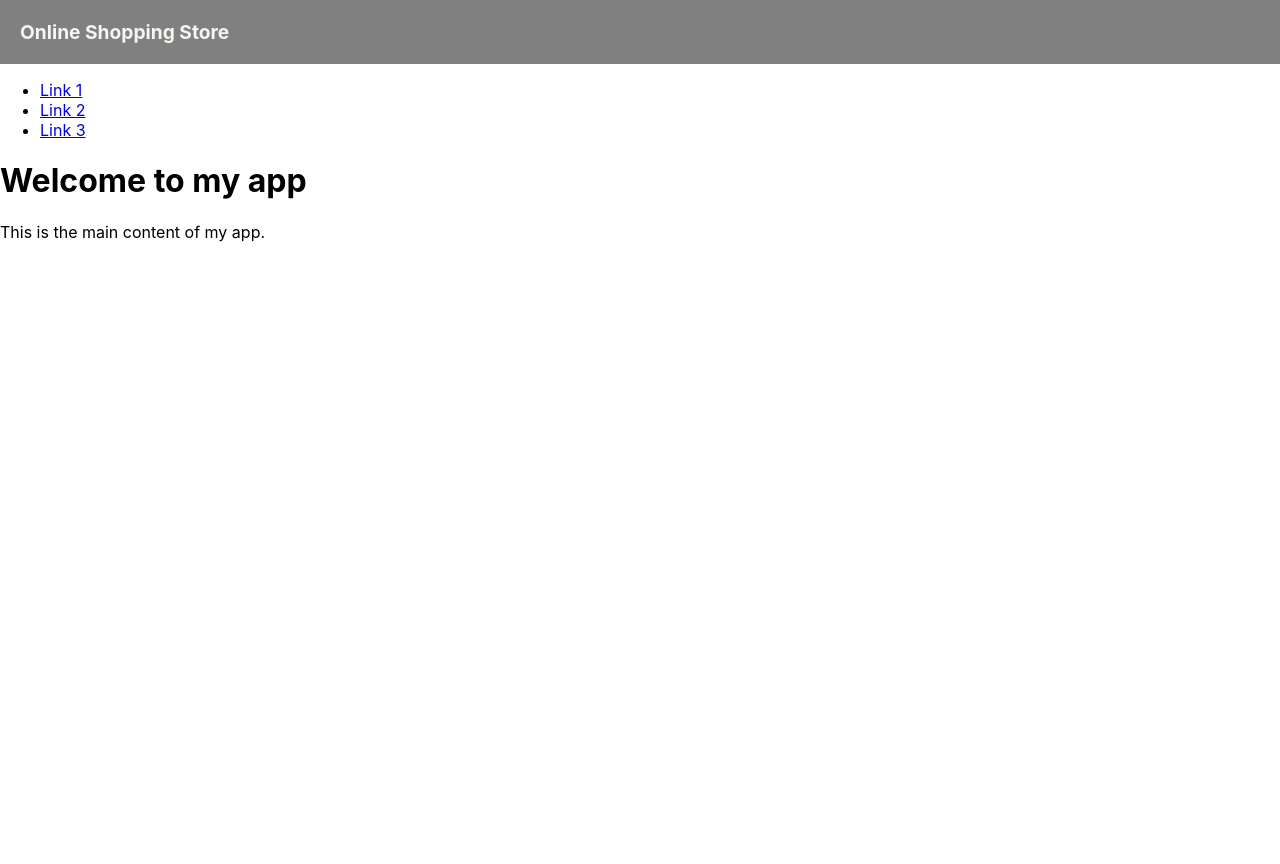
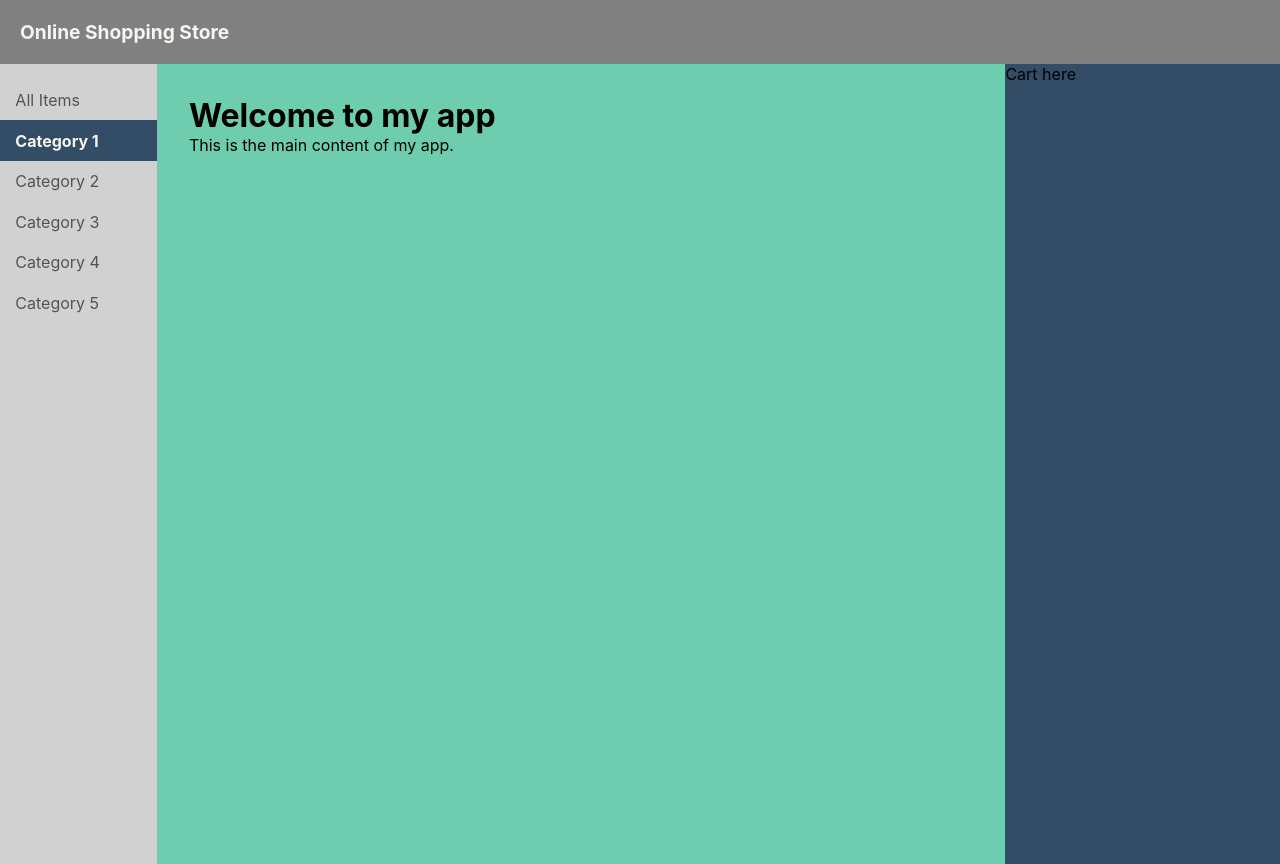
Before and after one commit to killianfalle/online-shopping-store, a React (Create React App) app: page / in a window 1280 px wide. Before the commit the page ends 800 px from the top, so only its background shows below. Built offline with nearby package versions, Linux system fonts and the light colour scheme.

Commit message:
* Layout sidebar, cart and body * Update sidebar styles * Add style on active or inactive item from list

```diff
--- a/src/App.tsx
+++ b/src/App.tsx
@@ -1,24 +1,30 @@
-import React from 'react';
-import Header from './components/header';
-import Sidebar from './components/sidebar';
-import Body from './components/body';
+import React from "react";
+import Header from "./components/header";
+import Sidebar from "./components/sidebar";
+import Body from "./components/body";
+import Cart from "./components/cart";
+import "./assets/app.css"
 
 const App: React.FC = () => {
   const links = [
-    { label: 'Link 1', url: '#' },
-    { label: 'Link 2', url: '#' },
-    { label: 'Link 3', url: '#' },
-  ];
+    { label: "All Items", type: "all" },
+    { label: "Category 1", type: "category-1" },
+    { label: "Category 2", type: "category-2" },
+    { label: "Category 3", type: "category-3" },
+    { label: "Category 4", type: "category-4" },
+    { label: "Category 5", type: "category-5" },
+  ]
 
   return (
-    <div>
+    <div className="wrapper">
       <Header />
-      <div className="container">
+      <div className="app-container">
         <Sidebar links={links} />
         <Body>
           <h1>Welcome to my app</h1>
           <p>This is the main content of my app.</p>
         </Body>
+        <Cart />
       </div>
     </div>
   );
--- /dev/null
+++ b/src/assets/app.css
@@ -0,0 +1,11 @@
+.wrapper {
+    height: 100vh;
+    width: 100vw;
+    background-color: var(--background);
+}
+
+.app-container {
+    display: flex;
+    flex-direction: row;
+    height: 100%;
+}
--- /dev/null
+++ b/src/assets/body.css
@@ -0,0 +1,5 @@
+.body-container {
+    flex: 1;
+    background-color: var(--primary);
+    padding: 2.5vw;
+}
--- /dev/null
+++ b/src/assets/cart.css
@@ -0,0 +1,4 @@
+.cart-container{
+    flex: 0.35;
+    background-color: var(--secondary);
+}
--- /dev/null
+++ b/src/assets/sidebar.css
@@ -0,0 +1,28 @@
+aside{
+    flex: 0.2;
+    padding-top: 2vh;
+    background-color: var(--gray);
+}
+
+aside ul {
+  list-style-type: none;
+}
+
+aside ul li {
+    padding: 0.8vw 1.2vw;
+}
+
+aside ul li p{
+    opacity: 0.6;
+}
+
+aside ul li.active {
+    padding: 0.8vw 1.2vw;
+    background-color: var(--secondary);
+}
+
+aside ul li.active p{
+    opacity: 1;
+    color: var(--white);
+    font-weight: bold;
+}
--- a/src/components/body.tsx
+++ b/src/components/body.tsx
@@ -1,11 +1,16 @@
 import React from 'react';
+import "../assets/body.css"
+
+const Body: React.FC<BodyProps> = ({ children }) => {
+  return (
+    <div className="body-container">
+      {children}
+    </div>
+  );
+};
 
 interface BodyProps {
   children: React.ReactNode;
 }
 
-const Body: React.FC<BodyProps> = ({ children }) => {
-  return <main>{children}</main>;
-};
-
 export default Body;
--- /dev/null
+++ b/src/components/cart.tsx
@@ -0,0 +1,14 @@
+import React from 'react';
+import "../assets/cart.css"
+
+const Cart: React.FC<CartProps> = () => {
+  return (
+    <div className="cart-container">
+      <p>Cart here</p>
+    </div>
+  );
+};
+
+interface CartProps {}
+
+export default Cart;
--- a/src/components/sidebar.tsx
+++ b/src/components/sidebar.tsx
@@ -1,8 +1,5 @@
 import React from 'react';
-
-interface SidebarProps {
-  links: { label: string; url: string }[];
-}
+import "../assets/sidebar.css"
 
 const Sidebar: React.FC<SidebarProps> = ({ links }) => {
   return (
@@ -10,8 +7,8 @@ const Sidebar: React.FC<SidebarProps> = ({ links }) => {
       <nav>
         <ul>
           {links.map((link, index) => (
-            <li key={index}>
-              <a href={link.url}>{link.label}</a>
+            <li key={index} className={index === 1 ? "active" : ""}>
+              <p>{link.label}</p>
             </li>
           ))}
         </ul>
@@ -20,4 +17,8 @@ const Sidebar: React.FC<SidebarProps> = ({ links }) => {
   );
 };
 
+interface SidebarProps {
+  links: { label: string; type: string }[];
+}
+
 export default Sidebar;
--- a/src/index.css
+++ b/src/index.css
@@ -1,5 +1,5 @@
 :root{
-  --background: #F6F5F0;
+  --background: #fff;
   --primary: #6ECCAF;
   --secondary: #344D67;
   --white: #F6F5F0;
@@ -25,6 +25,10 @@ body {
   -moz-osx-font-smoothing: grayscale;
 }
 
+h1, h2, h3, h4 {
+  margin: 0;
+}
+
 code {
   font-family: source-code-pro, Menlo, Monaco, Consolas, "Courier New",
     monospace;
@@ -34,6 +38,11 @@ p {
   margin: 0;
 }
 
+ul {
+  margin: 0;
+  padding: 0;
+}
+
 input:focus-visible,
 textarea:focus-visible,
 select:focus-visible {
```
